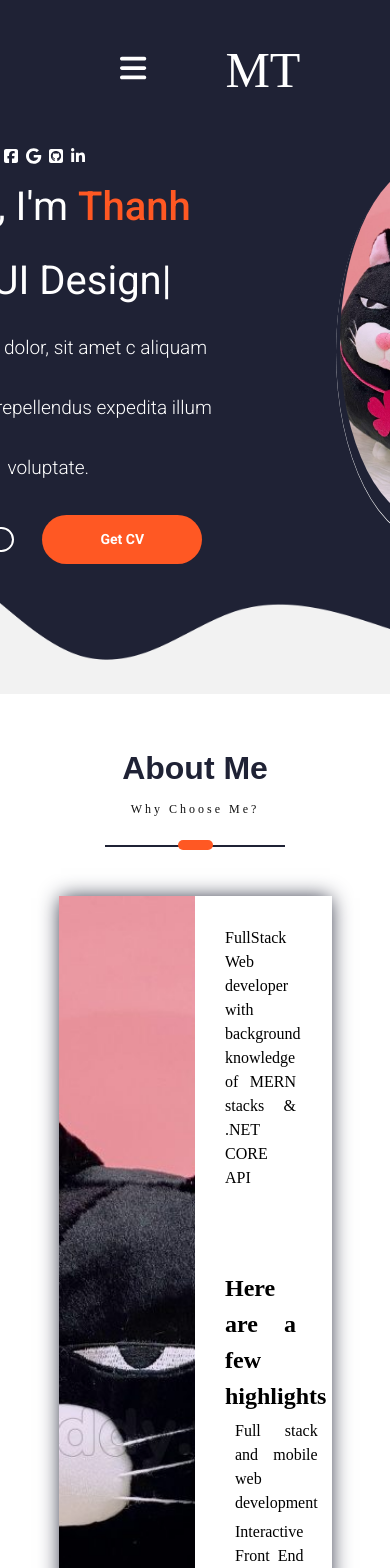
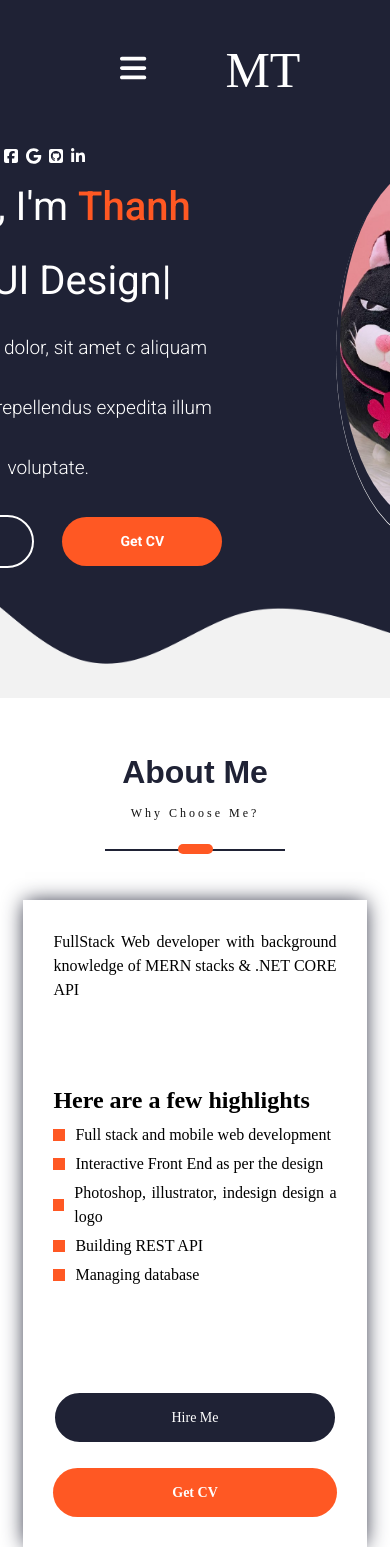
Before and after one commit to begasic2001/Portfolio, a Next.js app: page / in a window 390 px wide. Shown: the top 1568 px of the page. After the commit the page ends 1547 px from the top, so only its background shows below. Built offline with nearby package versions, Linux system fonts and the light colour scheme.

Commit message:
responsive for about me

```diff
--- a/app/components/About/About.tsx
+++ b/app/components/About/About.tsx
@@ -46,7 +46,7 @@ const About = () => {
               {renderHighlight()}
             </div>
             <div className={`${AboutStyles.About__CardOptions}`}>
-              {/* <button className={`${StyleProfile.Home__ProfileBtnPrimary}`}>
+              <button className={`${AboutStyles.About__CardOptionsBtnHireMe}`}>
                 {""}
                 Hire Me{" "}
               </button>
@@ -54,10 +54,10 @@ const About = () => {
                 href="CV_LuongMinhThanh_WebDeveloper.pdf"
                 download={"CV_LuongMinhThanh_WebDeveloper.pdf"}
               >
-                <button className={`${StyleProfile.Home__ProfileBtnSecondary}`}>
+                <button className={`${AboutStyles.About__CardOptionsBtnGetCV}`}>
                   Get CV
                 </button>
-              </a> */}
+              </a>
             </div>
           </div>
         </div>
--- a/app/styles/About/About.module.scss
+++ b/app/styles/About/About.module.scss
@@ -1,3 +1,43 @@
+@mixin BtnBlack {
+  z-index: 700;
+  width: 160px;
+  border-radius: 50px;
+  border-width: 2px;
+  border-style: solid;
+  padding: 14px 0;
+  font-size: 14px;
+  background-color: #1f2235;
+  color: white;
+}
+
+@mixin BtnDarkOrange {
+  margin: 0 0 0 30px;
+  width: 160px;
+  border-radius: 50px;
+  background-color: #ff5823;
+  padding: 14px 0;
+  font-size: 14px;
+  font-weight: 700;
+  color: white;
+}
+/*Tablet And Ipad Responsive*/
+@mixin tablet {
+  @media (max-width: 1110px) {
+    @content;
+  }
+}
+
+@mixin ipad {
+  @media (max-width: 898px) {
+    @content;
+  }
+}
+
+@mixin phone__466 {
+  @media (max-width: 466px) {
+    @content;
+  }
+}
 .About {
   &__Container {
     display: flex;
@@ -10,6 +50,9 @@
   &__Parents {
     max-width: 1000px;
     width: 70%;
+    @include tablet {
+      width: 88%;
+    }
   }
 
   &__Card {
@@ -20,11 +63,17 @@
       width: 50%;
       background: url("/bg-4.jpg") no-repeat center;
       background-size: cover;
+      @include ipad {
+        display: none;
+      }
     }
     &Details {
       width: 48%;
       text-align: justify;
       padding: 30px;
+      @include ipad {
+        width: 100%;
+      }
     }
     &Description {
       font-size: 16px;
@@ -39,8 +88,28 @@
         margin: 0 0 5px 0;
       }
     }
-    &Options{
+    &Options {
       margin: 0 0 0 30px;
+      @include phone__466 {
+        display: flex;
+        flex-direction: column;
+        margin: 24px 0 0 0;
+      }
+      &BtnHireMe {
+        margin: 0 0 0 30px;
+        @include BtnBlack;
+        @include phone__466 {
+          margin: 24px 0 0 0;
+          width: 100%;
+        }
+      }
+      &BtnGetCV {
+        @include BtnDarkOrange;
+        @include phone__466 {
+          margin: 24px 0 0 0;
+          width: 100%;
+        }
+      }
     }
   }
 }
--- a/app/styles/Profile/Home.module.scss
+++ b/app/styles/Profile/Home.module.scss
@@ -140,10 +140,10 @@
 
 @media only screen and (max-width: 1023px) {
   .Home {
-    &__ProfileBtnPrimary {
-      width: 120px;
-      padding: 0 11px;
-    }
+    // &__ProfileBtnPrimary {
+    //   width: 120px;
+    //   padding: 0 11px;
+    // }
 
     &__Footer {
       &Parent img {
```
